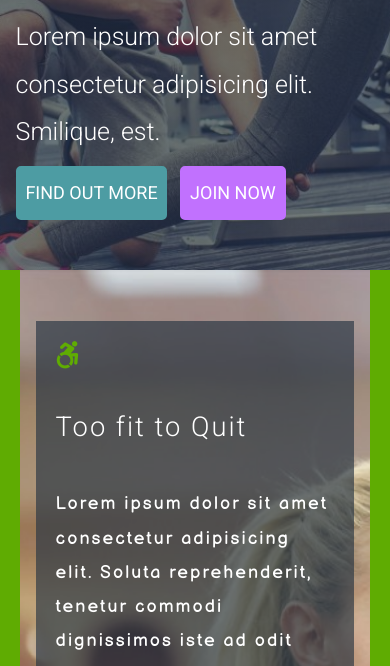
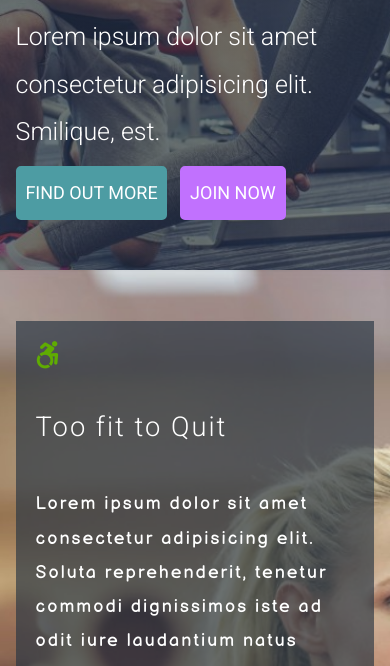
Before and after one commit to Widoguaiquirian/fluidGymnasticweb, a website: page index.html in a window 390 px wide. Shown: the part 405-1071 px from the top of the page. Drawn offline with Linux system fonts and the light colour scheme.

Commit message:
adjusting margins

```diff
--- a/sass/components/_motto.scss
+++ b/sass/components/_motto.scss
@@ -115,3 +115,9 @@
       }
    }
 }
+// 800px mark Break point
+@media (max-width: 800px) {
+   .motto {
+      grid-column: 1/-1;
+   }
+}
```
Also changed, not shown: css/main.css.
